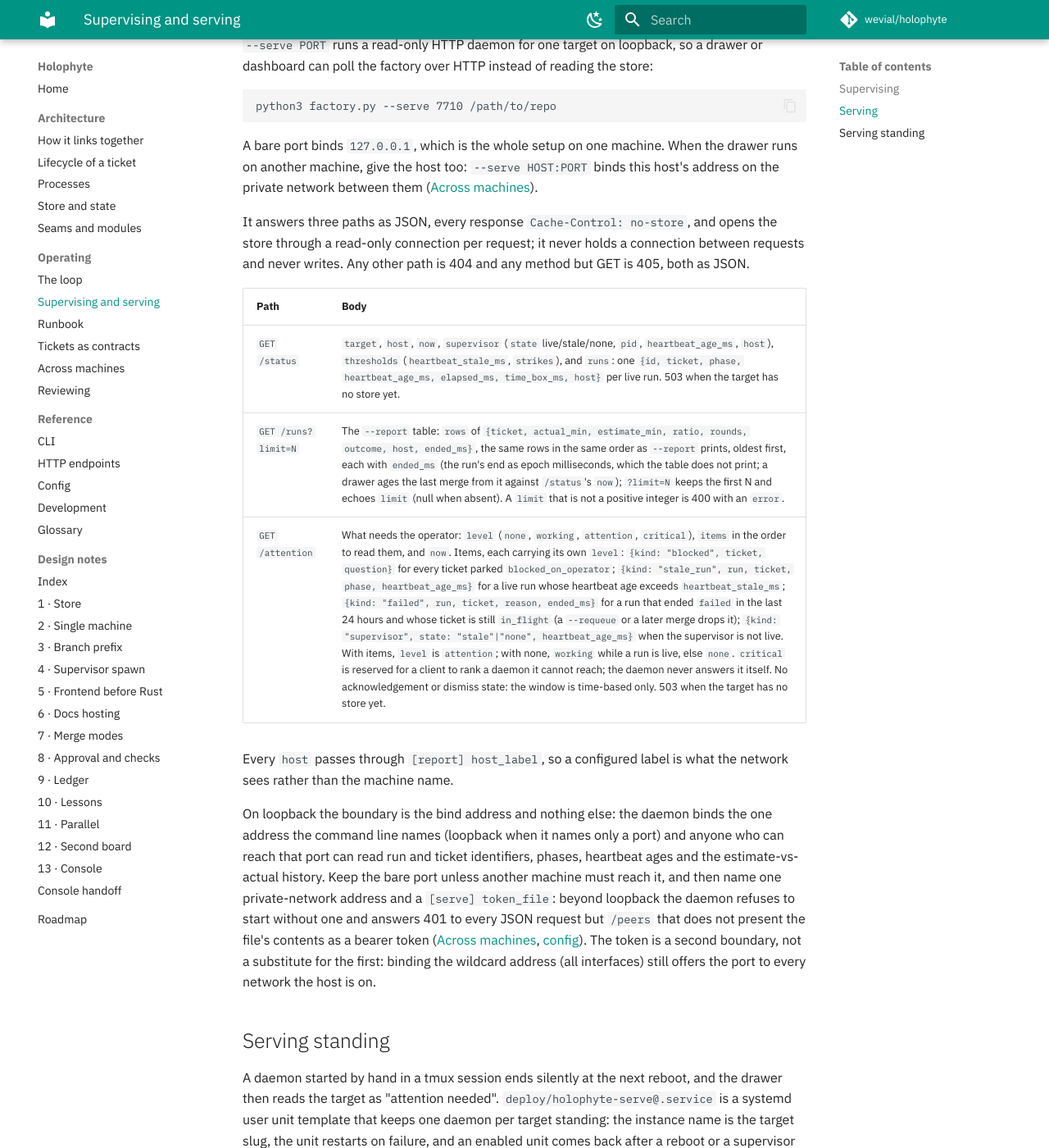
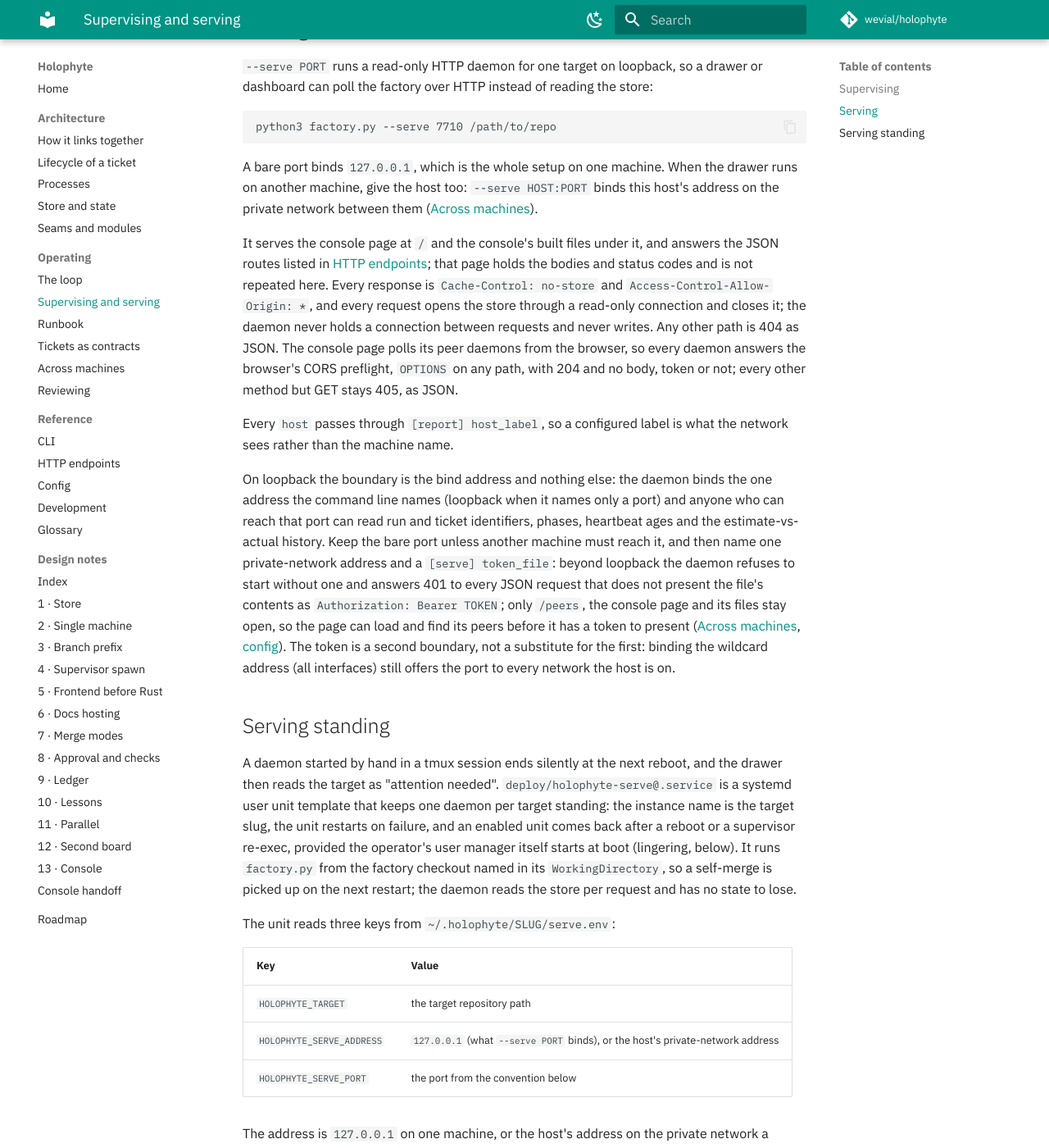
Before and after one commit to wevial/holophyte, an MkDocs documentation site: the page built from docs/operating.md, in a window 1280 px wide and 1400 px high, scrolled down 1345 px. Shown: the whole window at 82% size. Built offline with MkDocs 1.6.1 and Material for MkDocs 9.7.7, drawn with Linux system fonts in a browser that asks for light colours; comment, search, counter and statistics services are not loaded; some of the changed text lies outside the part shown.

Commit message:
KO-315: The operating page describes the daemon and the operator commands as they are
The intro names all five operator modes (--requeue, --file-ticket,
--approve, --shepherd, --repoint). "Serving" drops the three-route table
and body shapes and says what the daemon does now: console page at / and
its files, the JSON routes deferred to docs/reference/http.md, 204 for
the OPTIONS preflight, Authorization: Bearer beyond loopback, 405 for
other methods. The "Serving standing" cross-reference is unchanged.

```diff
--- a/docs/operating.md
+++ b/docs/operating.md
@@ -2,9 +2,10 @@
 
 Supervising a target and serving its state read-only. The operator
 commands (`--requeue KO-n --note TEXT`, `--file-ticket TICKET.md
-[--update KO-n]`) are
-described by `factory.py --help`, and the escalation ladder they sit on in
-the [runbook](operating/runbook.md). Back to the [README](index.md).
+[--update KO-n]`, `--approve KO-n`, `--shepherd KO-n` and
+`--repoint KO-n SHA`) are described by `factory.py --help`, and the
+escalation ladder they sit on in the [runbook](operating/runbook.md). Back
+to the [README](index.md).
 
 ## Supervising
 
@@ -74,16 +75,17 @@ When the drawer runs on another machine, give the host too:
 `--serve HOST:PORT` binds this host's address on the private network
 between them ([Across machines](operating/hosts.md)).
 
-It answers three paths as JSON, every response `Cache-Control: no-store`, and
-opens the store through a read-only connection per request; it never holds
-a connection between requests and never writes. Any other path is 404 and
-any method but GET is 405, both as JSON.
-
-| Path | Body |
-| --- | --- |
-| `GET /status` | `target`, `host`, `now`, `supervisor` (`state` live/stale/none, `pid`, `heartbeat_age_ms`, `host`), `thresholds` (`heartbeat_stale_ms`, `strikes`), and `runs`: one `{id, ticket, phase, heartbeat_age_ms, elapsed_ms, time_box_ms, host}` per live run. 503 when the target has no store yet. |
-| `GET /runs?limit=N` | The `--report` table: `rows` of `{ticket, actual_min, estimate_min, ratio, rounds, outcome, host, ended_ms}`, the same rows in the same order as `--report` prints, oldest first, each with `ended_ms` (the run's end as epoch milliseconds, which the table does not print; a drawer ages the last merge from it against `/status`'s `now`); `?limit=N` keeps the first N and echoes `limit` (null when absent). A `limit` that is not a positive integer is 400 with an `error`. |
-| `GET /attention` | What needs the operator: `level` (`none`, `working`, `attention`, `critical`), `items` in the order to read them, and `now`. Items, each carrying its own `level`: `{kind: "blocked", ticket, question}` for every ticket parked `blocked_on_operator`; `{kind: "stale_run", run, ticket, phase, heartbeat_age_ms}` for a live run whose heartbeat age exceeds `heartbeat_stale_ms`; `{kind: "failed", run, ticket, reason, ended_ms}` for a run that ended `failed` in the last 24 hours and whose ticket is still `in_flight` (a `--requeue` or a later merge drops it); `{kind: "supervisor", state: "stale"|"none", heartbeat_age_ms}` when the supervisor is not live. With items, `level` is `attention`; with none, `working` while a run is live, else `none`. `critical` is reserved for a client to rank a daemon it cannot reach; the daemon never answers it itself. No acknowledgement or dismiss state: the window is time-based only. 503 when the target has no store yet. |
+It serves the console page at `/` and the console's built files under
+it, and answers the JSON routes listed in [HTTP endpoints](reference/http.md);
+that page holds the bodies and status codes and is not repeated here.
+Every response is `Cache-Control: no-store` and
+`Access-Control-Allow-Origin: *`, and every request opens the store
+through a read-only connection and closes it; the daemon never holds a
+connection between requests and never writes. Any other path is 404 as
+JSON. The console page polls its peer daemons from the browser, so every
+daemon answers the browser's CORS preflight, `OPTIONS` on any path, with
+204 and no body, token or not; every other method but GET stays 405, as
+JSON.
 
 Every `host` passes through `[report] host_label`, so a configured label is
 what the network sees rather than the machine name.
@@ -95,7 +97,9 @@ identifiers, phases, heartbeat ages and the estimate-vs-actual history. Keep
 the bare port unless another machine must reach it, and then name one
 private-network address and a `[serve] token_file`: beyond loopback the
 daemon refuses to start without one and answers 401 to every JSON request
-but `/peers` that does not present the file's contents as a bearer token
+that does not present the file's contents as `Authorization: Bearer TOKEN`;
+only `/peers`, the console page and its files stay open, so the page can
+load and find its peers before it has a token to present
 ([Across machines](operating/hosts.md), [config](config.md)). The token is a
 second boundary, not a substitute for the first: binding the wildcard
 address (all interfaces) still offers the port to every network the host is
```
